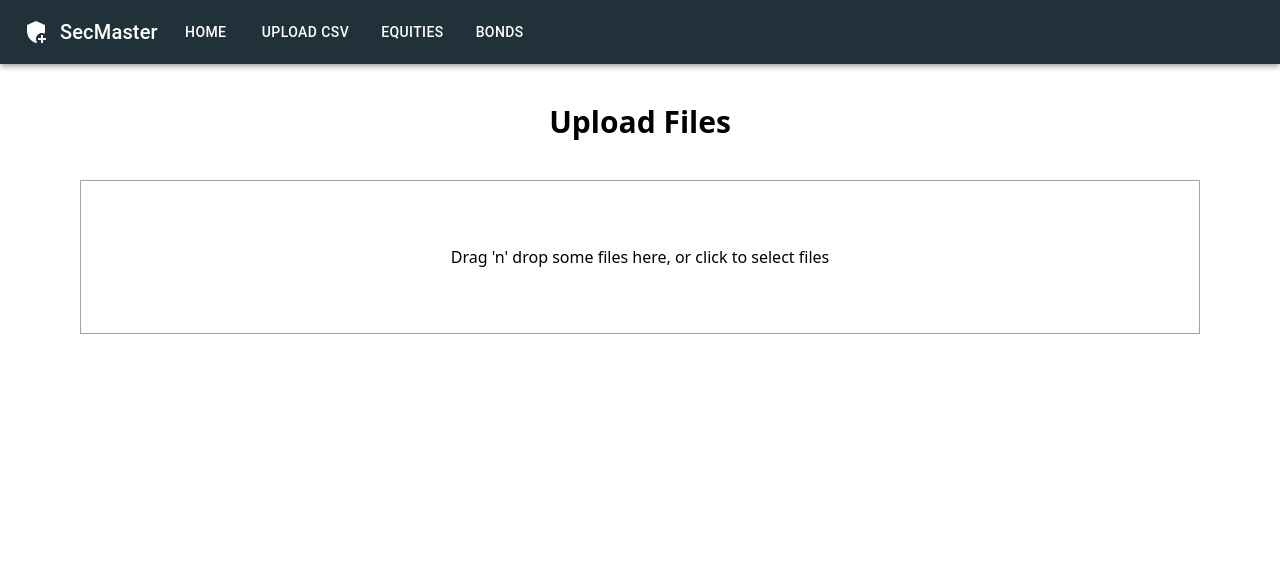
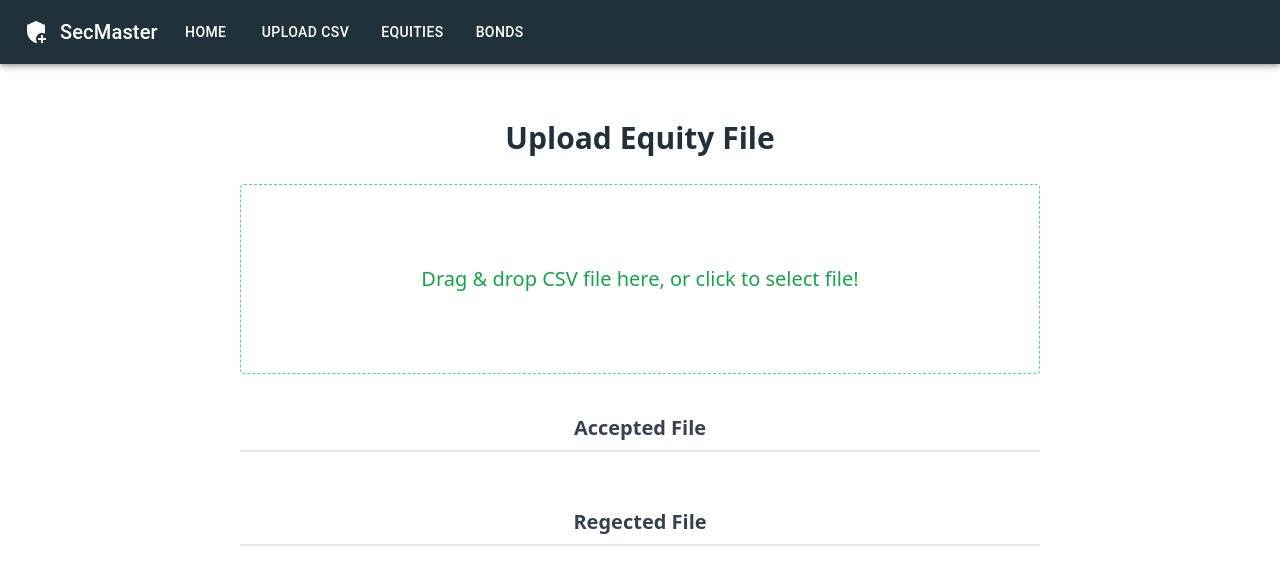
Before and after one commit to shubhgosalia/CaseStudy-IVP, a React (Create React App) app in the folder security_master_grp6/: page /sec-upload in a window 1280 px wide. Shown: the top 584 px of the page. Built offline with nearby package versions, Linux system fonts and the light colour scheme.

Commit message:
changes in upload page

```diff
--- a/security_master_grp6/package.json
+++ b/security_master_grp6/package.json
@@ -10,7 +10,6 @@
     "@testing-library/jest-dom": "^5.17.0",
     "@testing-library/react": "^13.4.0",
     "@testing-library/user-event": "^13.5.0",
-    "material-ui-dropzone": "^3.5.0",
     "react": "^18.2.0",
     "react-dom": "^18.2.0",
     "react-dropzone": "^14.2.3",
@@ -46,6 +45,9 @@
   },
   "devDependencies": {
     "@babel/plugin-proposal-private-property-in-object": "^7.21.11",
+    "autoprefixer": "^10.4.14",
+    "eslint-config-react-app": "^7.0.1",
+    "postcss": "^8.4.27",
     "tailwindcss": "^3.3.3"
   }
 }
--- a/security_master_grp6/src/components/Secmaster_Upload/Upload.js
+++ b/security_master_grp6/src/components/Secmaster_Upload/Upload.js
@@ -1,25 +1,138 @@
-import React,{useCallback} from 'react';
-import { useDropzone } from 'react-dropzone';
+import React, { useCallback, useState } from "react";
+import { useDropzone } from "react-dropzone";
+import CancelIcon from "@mui/icons-material/Cancel";
+import DescriptionIcon from "@mui/icons-material/Description";
 
 const Upload = () => {
-  const onDrop = useCallback(acceptedFiles => {
-    // Do something with the files
-  }, [])
-  const {getRootProps, getInputProps, isDragActive} = useDropzone({onDrop})
+  const [files, setFiles] = useState([]);
+  const [rejected, setRejected] = useState([]);
+
+  const onDrop = useCallback((acceptedFiles, rejectedFiles) => {
+    if (acceptedFiles?.length) {
+      setFiles((previousFiles) => [
+        ...previousFiles,
+        ...acceptedFiles.map((file) =>
+          Object.assign(file, { preview: URL.createObjectURL(file) })
+        ),
+      ]);
+    }
+    if (rejectedFiles?.length) {
+      setRejected((previousFiles) => [...previousFiles, ...rejectedFiles]);
+    }
+  }, []);
+
+  const { getRootProps, getInputProps, isDragActive } = useDropzone({
+    onDrop,
+    accept: { "text/csv": [".csv"] },
+    // maxFiles: 1,
+  });
+  const removeFile = (name) => {
+    setFiles((files) => files.filter((file) => file.name !== name));
+  };
+
+  const removeRejected = (name) => {
+    setRejected((files) => files.filter(({ file }) => file.name !== name));
+  };
 
   return (
     <>
-    <h1 className='title text-3xl font-bold mt-10'>Upload Files</h1>
-    <h1 className='p-16 mt-10 mr-20 ml-20 border border-neutral-400' {...getRootProps()}>
-      <input {...getInputProps()} />
-      {
-        isDragActive ?
-          <p>Drop the files here ...</p> :
-          <p>Drag 'n' drop some files here, or click to select files</p>
-      }
-    </h1>
+      <h1
+        style={{ color: "#21313A" }}
+        className="title text-3xl font-bold mt-14"
+      >
+        Upload Equity File
+      </h1>
+
+      {/* Drag & Drop Area */}
+      <div
+        className="p-20 mt-7 text-center mx-auto cursor-pointer border border-green-400 border-dashed rounded"
+        style={{ width: 800 }}
+        {...getRootProps()}
+      >
+        <input {...getInputProps()} />
+        {isDragActive ? (
+          <h2 className="font-medium text-xl text-green-600">
+            Drop the files here ...
+          </h2>
+        ) : (
+          <h2
+            className="font-medium text-xl text-green-600"
+            style={{ listStyle: "none" }}
+          >
+            Drag & drop CSV file here, or click to select file!
+          </h2>
+        )}
+      </div>
+
+      {/* Accepted Files Preview*/}
+      <h2
+        className="title text-xl font-semibold text-gray-700 mt-10 border-b-2 pb-2 mx-auto"
+        style={{ width: 800 }}
+      >
+        Accepted File
+      </h2>
+      <ul className="mt-6 mx-auto">
+        {files.map((file) => (
+          <li key={file.name}>
+            <button
+              type="button"
+              className="w-8 h-8 border border-secondary-400"
+              onClick={() => removeFile(file.name)}
+            >
+              <CancelIcon
+                className="w-6 h-6 fill-white"
+                style={{ color: "red" }}
+              />
+            </button>
+            <div
+              className="mt-2 text-neutral-500 font-medium text-xl border border-grey-200 p-5 mx-auto cursor-pointer"
+              style={{ width: 250 }}
+            >
+              <DescriptionIcon className="text-green-600" /> {file.name}
+            </div>
+          </li>
+        ))}
+      </ul>
+
+      {/* Regected Files */}
+      <h2
+        className="title text-xl font-semibold text-gray-700 mt-14 border-b-2 pb-2 mx-auto"
+        style={{ width: 800 }}
+      >
+        Regected File
+      </h2>
+      <ul className="mt-6 flex flex-col">
+        {rejected.map(({ file, errors }) => (
+          <li key={file.name} className="flex items-start justify-between">
+            <div>
+              <div
+                className="text-neutral-500 font-medium text-md cursor-pointer"
+                style={{ marginRight: -1520 }}
+              >
+                {file.name}
+              </div>
+              <ul
+                className="text-[12px] text-red-500"
+                style={{ marginRight: -1520 }}
+              >
+                {errors.map((error) => (
+                  <li key={error.code}>{error.message}</li>
+                ))}
+              </ul>
+            </div>
+            <button
+              type="button"
+              className="text-sm uppercase text-gray-900 bg-white border border-red-400 focus:outline-none hover:bg-red-500 hover:text-white focus:ring-4 focus:ring-gray-200 font-medium rounded-lg px-5 py-2"
+              style={{ marginRight: 500, marginBottom: 70 }}
+              onClick={() => removeRejected(file.name)}
+            >
+              remove
+            </button>
+          </li>
+        ))}
+      </ul>
     </>
   );
-}
+};
 
 export default Upload;
```
Also changed, not shown: 1 other file (tests, documents, lock files or other folders).
